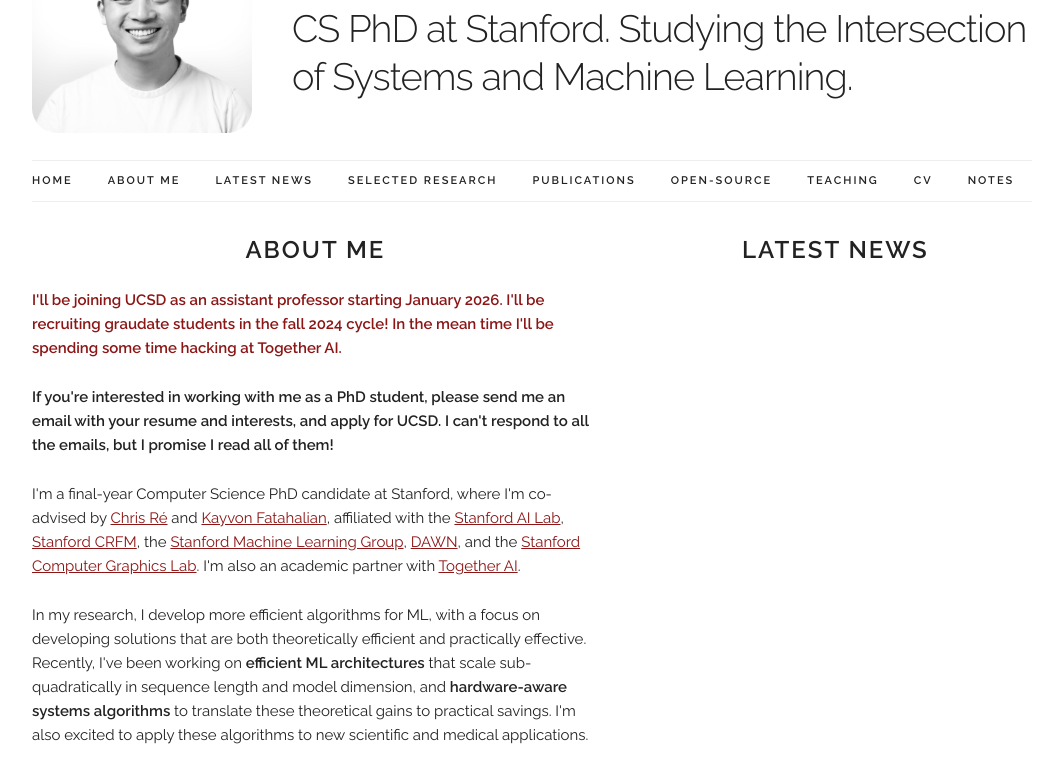
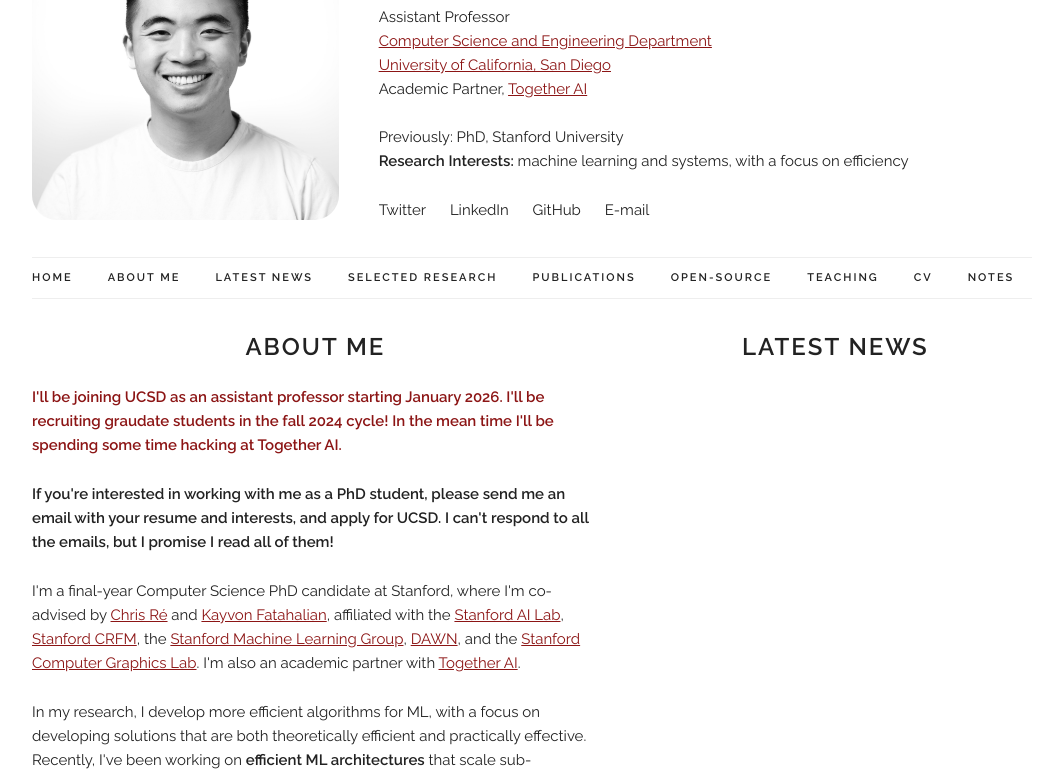
Before and after one commit to DanFu09/danfu09.github.io, a plain HTML site: page index.html in a window 1280 px wide. Shown: the part 147-919 px from the top of the page, without its empty margins (108-1171 px from the left). Drawn offline with nearby package versions, Linux system fonts and the light colour scheme; no server answers.

Commit message:
Update website

```diff
--- a/css/custom.css
+++ b/css/custom.css
@@ -14,6 +14,8 @@
   width: 200px;
   height: auto;
   margin-bottom: 1rem; }
+.header p {
+  text-align: center; }
 .circle {
   border-radius: 200px;
 }
@@ -106,8 +108,8 @@ td {
   text-align: center;
 }
 .social-item {
-  margin-left:1rem;
-  margin-right:1rem;
+  /* margin-left:1rem; */
+  margin-right:2rem;
 }
 .social-item a {
   text-decoration: none;
@@ -226,6 +228,10 @@ td {
   .header img {
     width: 100%;
     height: auto }
+  .header p {
+    text-align: left; }
+  .social-links {
+    text-align: left; }
 }
 
 /* Larger than tablet */
--- a/index.html
+++ b/index.html
@@ -51,10 +51,31 @@
   <!-- Header -->
   <section class="header">
     <div class="row">
-      <div class="three columns"><img class="square" alt="Picture of Dan Fu" src="/images/DanFu2.jpeg" width="100%" height="auto"></div>
-      <div class="nine columns">
+      <div class="four columns"><img class="square" alt="Picture of Dan Fu" src="/images/DanFu2.jpeg" width="100%" height="auto"></div>
+      <div class="eight columns">
         <h1 class="name">Dan Fu</h1>
-        <h2 class="description">CS PhD at Stanford. Studying the Intersection of Systems and Machine Learning.</h2>
+        <p class="description">
+          Assistant Professor
+          <br>
+          <a href="https://cse.ucsd.edu/">Computer Science and Engineering Department</a>
+          <br>
+          <a href="https://ucsd.edu/">University of California, San Diego</a>
+          <br>
+          Academic Partner, <a href="https://www.together.ai/">Together AI</a>
+          <br><br>
+          Previously: PhD, Stanford University
+          <br>
+          <strong>Research Interests:</strong> machine learning and systems, with a focus on efficiency
+          <div class="row">
+            <div class="social-links">
+              <span class="social-item"><a href="https://twitter.com/realDanFu" target="_blank">Twitter</a></span>
+              <span class="social-item"><a href="http://www.linkedin.com/in/danfu09" target="_blank">LinkedIn</a></span>
+              <span class="social-item"><a href="http://www.github.com/DanFu09" target="_blank">GitHub</a></span>
+              <span class="social-item"><a id="email-link" onclick="showEmail()" target="_blank">E-mail</a></span>
+              <!-- <span class="social-item"><a href="http://www.youtube.com/c/DanFu9" target="_blank">YouTube</a></span> -->
+            </div>
+          </div>
+        </p>
       </div>
     </div>
   </section>
@@ -99,15 +120,15 @@
         <div id="news-table"></div>
       </div>
     </div>
-    <div class="row">
-      <div class="social-links">
-        <span class="social-item"><a href="https://twitter.com/realDanFu" target="_blank">Twitter</a></span>
+    <!-- <div class="row"> -->
+      <!-- <div class="social-links"> -->
+        <!-- <span class="social-item"><a href="https://twitter.com/realDanFu" target="_blank">Twitter</a></span>
         <span class="social-item"><a href="http://www.linkedin.com/in/danfu09" target="_blank">LinkedIn</a></span>
         <span class="social-item"><a href="http://www.github.com/DanFu09" target="_blank">GitHub</a></span>
-        <span class="social-item"><a id="email-link" onclick="showEmail()" target="_blank">E-mail</a></span>
+        <span class="social-item"><a id="email-link" onclick="showEmail()" target="_blank">E-mail</a></span> -->
         <!-- <span class="social-item"><a href="http://www.youtube.com/c/DanFu9" target="_blank">YouTube</a></span> -->
-      </div>
-    </div>
+      <!-- </div> -->
+    <!-- </div> -->
   </div>
 
   <!-- experience.html deleted July 19, 2018 -->
--- a/js/functions.js
+++ b/js/functions.js
@@ -1,5 +1,5 @@
 function showEmail() {
-  $("#email-link").html("danfu [at] stanford [dot] edu" );
+  $("#email-link").html("danfu [at] cs [dot] stanford [dot] edu" );
 }
 
 function toggleVis(id) {
```
